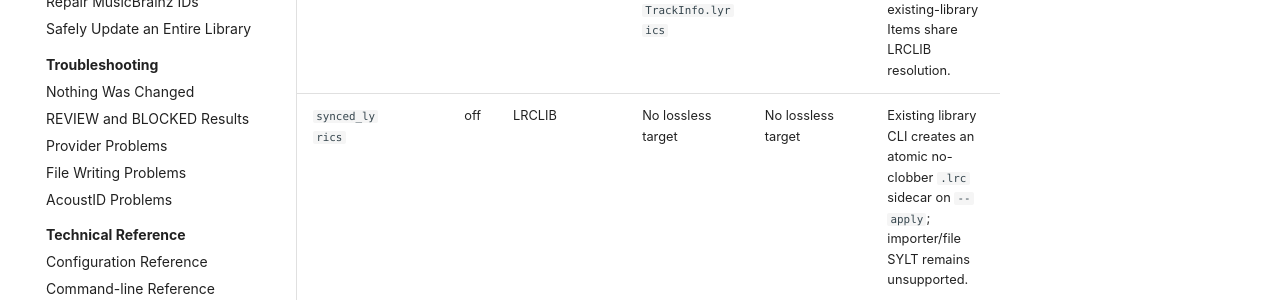
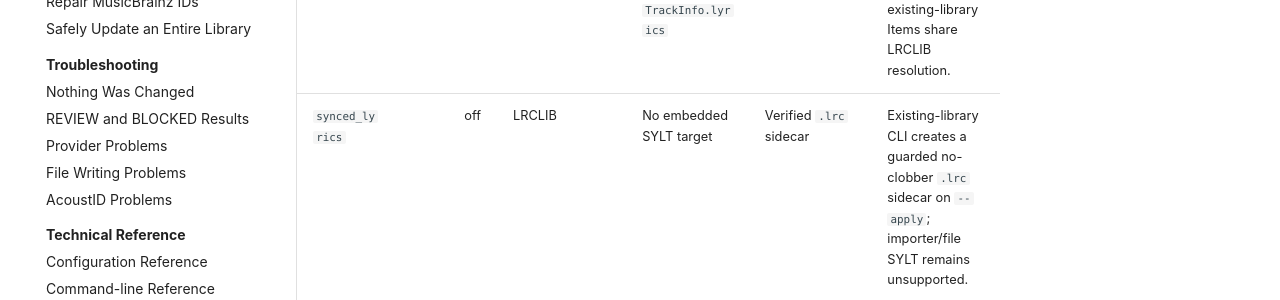
Before and after one commit to jssantogit/noqlen-meta-plugin, an MkDocs documentation site: the page built from site-docs/technical-reference/fields.md, in a window 1280 px wide and 900 px high, scrolled down 2433 px. Shown: the part 152-452 px from the top of the window. Built offline with MkDocs 1.6.1 and Material for MkDocs 9.7.7, drawn with Linux system fonts in a browser that asks for light colours; comment, search, counter and statistics services are not loaded.

Commit message:
docs(v3): remove obsolete V2 limitations and link complete upgrade guide

```diff
--- a/site-docs/technical-reference/fields.md
+++ b/site-docs/technical-reference/fields.md
@@ -23,7 +23,7 @@ can be represented safely.
 | `artist_areas` | off | MusicBrainz | Typed track/album list | Typed Item/Album list | Uses trustworthy main artist areas; never inferred from text. |
 | `artist_languages` | on | MusicBrainz-derived Work evidence | Typed track/album list | Typed Item/Album list | Derived only from Work languages reached by tracks in the current target, not a direct artist-provider field. |
 | `lyrics` | off | LRCLIB | Selected `TrackInfo.lyrics` | Item lyrics | Importer and existing-library Items share LRCLIB resolution. |
-| `synced_lyrics` | off | LRCLIB | No lossless target | No lossless target | Existing library CLI creates an atomic no-clobber `.lrc` sidecar on `--apply`; importer/file SYLT remains unsupported. |
+| `synced_lyrics` | off | LRCLIB | No embedded SYLT target | Verified `.lrc` sidecar | Existing-library CLI creates a guarded no-clobber `.lrc` sidecar on `--apply`; importer/file SYLT remains unsupported. |
 | `cover` | on | Cover Art Archive | Album sidecar/embed | Album sidecar/embed | Exact approved main front; fixed `cover.jpg`; no singleton artwork. |
 | `composers` | on | MusicBrainz Work relations | Native names/IDs plus structured state | Native names/IDs plus structured state | Exact Work scope; generic writer is not promoted. |
 | `lyricists` | on | MusicBrainz Work relations | Native names/IDs plus structured state | Native names/IDs plus structured state | Exact Work scope; generic writer is not promoted. |
```
